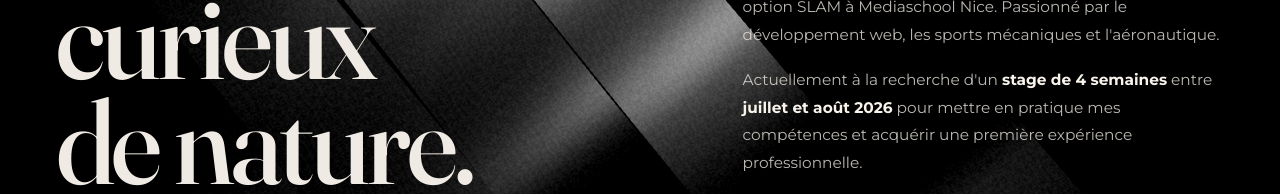
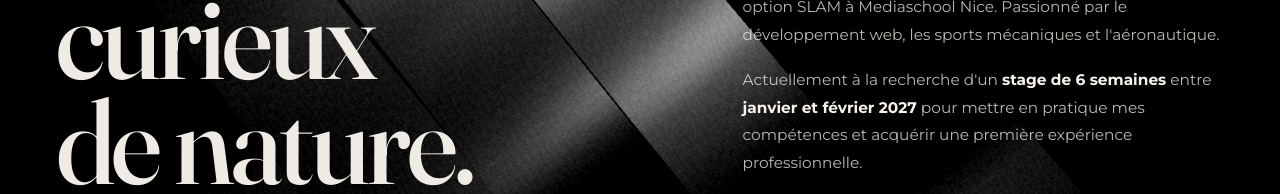
Before and after one commit to HaGotHem/portfolio, a React (Vite) app: page / in a window 1280 px wide. Shown: the part 502-696 px from the top of the page. Built offline with nearby package versions, Linux system fonts and the light colour scheme.

Commit message:
update de la home page

```diff
--- a/src/pages/Home.jsx
+++ b/src/pages/Home.jsx
@@ -40,14 +40,14 @@ de nature.`}
 
           <aside className="home-hero__bio">
             <p>
-              <strong>Thomas Bertacchi</strong> - étudiant en première année de
+              <strong>Thomas Bertacchi</strong> - étudiant en deuxième année de
               BTS SIO option SLAM à Mediaschool Nice. Passionné par le
               développement web, les sports mécaniques et l&apos;aéronautique.
             </p>
             <p>
               Actuellement à la recherche d'un{" "}
-              <strong>stage de 4 semaines</strong> entre{" "}
-              <strong>juillet et août 2026</strong> pour mettre en pratique mes
+              <strong>stage de 6 semaines</strong> entre{" "}
+              <strong>janvier et février 2027</strong> pour mettre en pratique mes
               compétences et acquérir une première expérience professionnelle.
             </p>
           </aside>
```
